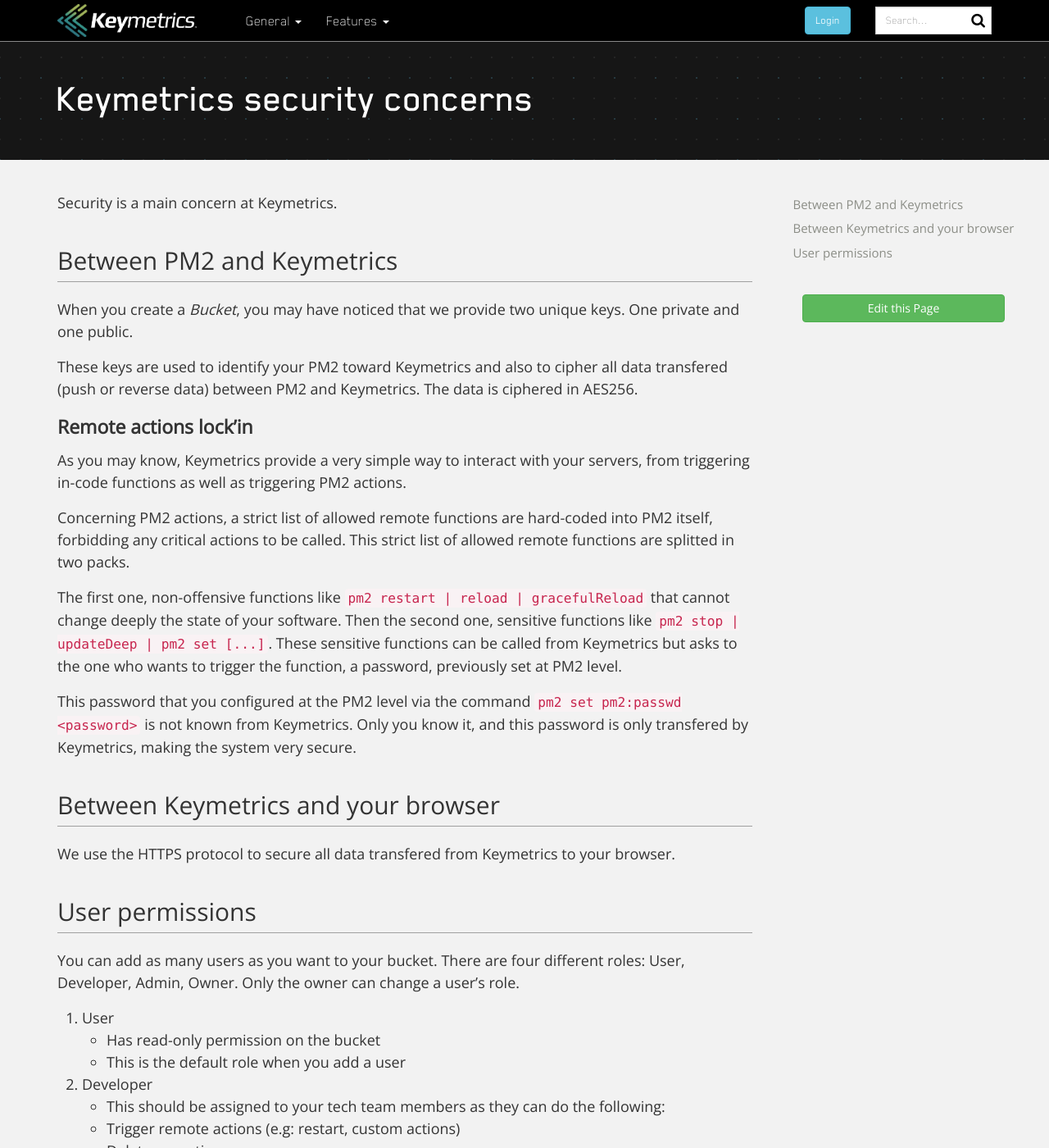
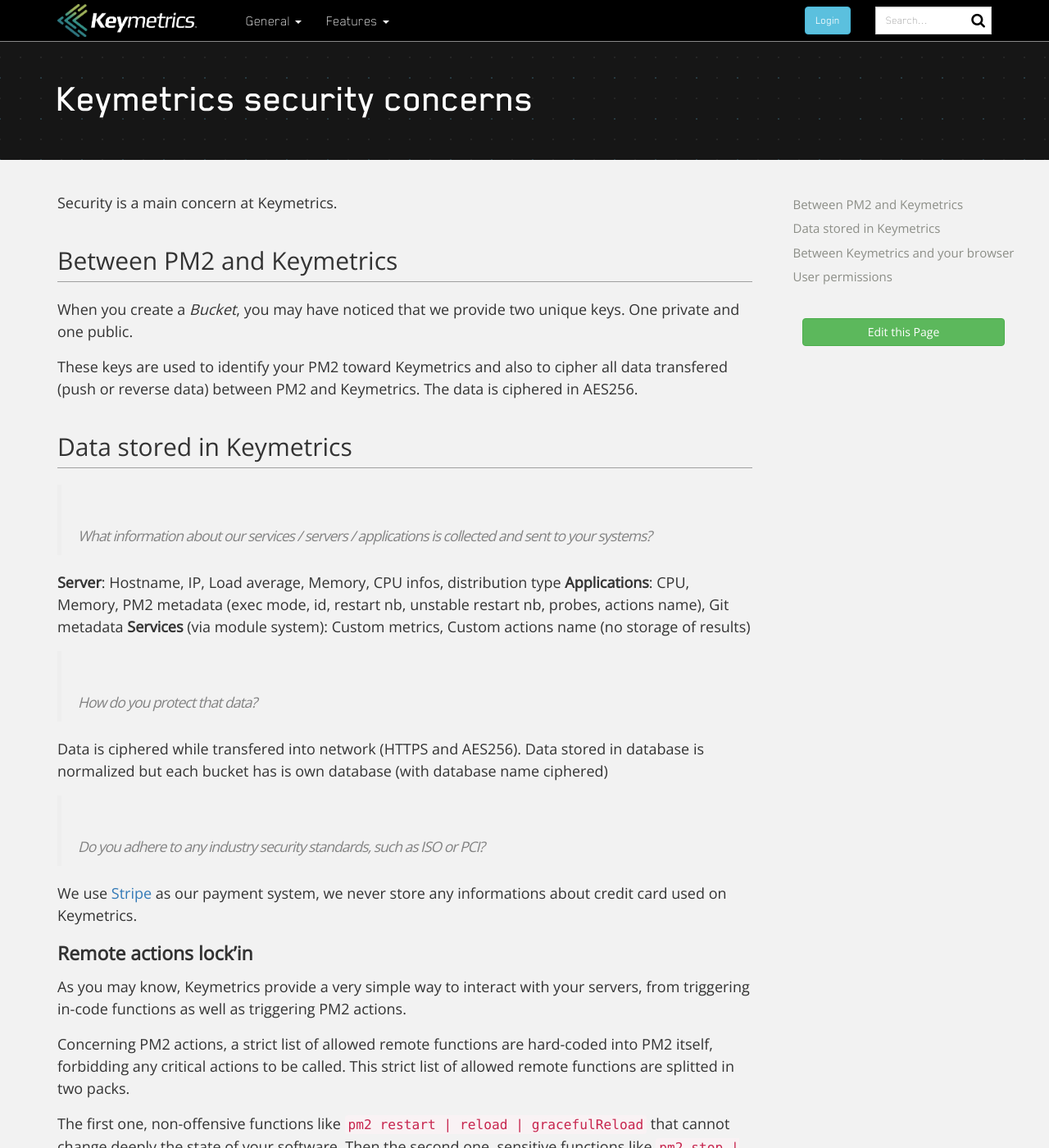
Before and after one commit to keymetrics/keymetrics.github.io, a Jekyll site: the page built from docs/keymetrics/security.md, in a window 1280 px wide and 1400 px high. Shown: the whole window at 82% size. Built offline with Jekyll 4.4.1, drawn with Linux system fonts in a browser that asks for light colours; nearby versions of some CDN libraries; Markdown is read by kramdown in place of the engine named in the settings; comment, search, counter and statistics services are not loaded.

Commit message:
Update security.md

```diff
--- a/docs/keymetrics/security.md
+++ b/docs/keymetrics/security.md
@@ -12,6 +12,22 @@ Security is a main concern at Keymetrics.
 When you create a *Bucket*, you may have noticed that we provide two unique keys. One private and one public.
 
 These keys are used to identify your PM2 toward Keymetrics and also to cipher all data transfered (push or reverse data) between PM2 and Keymetrics. The data is ciphered in AES256.
+
+## Data stored in Keymetrics
+
+> What information about our services / servers / applications is collected and sent to your systems?
+
+**Server**: Hostname, IP, Load average, Memory, CPU infos, distribution type
+**Applications**: CPU, Memory, PM2 metadata (exec mode, id, restart nb, unstable restart nb, probes, actions name), Git metadata
+**Services** (via module system): Custom metrics, Custom actions name (no storage of results)
+
+> How do you protect that data?
+
+Data is ciphered while transfered into network (HTTPS and AES256). Data stored in database is normalized but each bucket has is own database (with database name ciphered)
+
+> Do you adhere to any industry security standards, such as ISO or PCI?
+
+We use [Stripe](https://stripe.com/) as our payment system, we never store any informations about credit card used on Keymetrics.
 
 ### Remote actions lock'in
 
```
